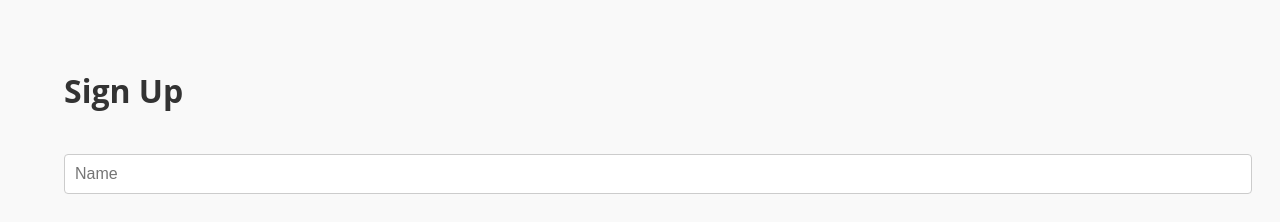
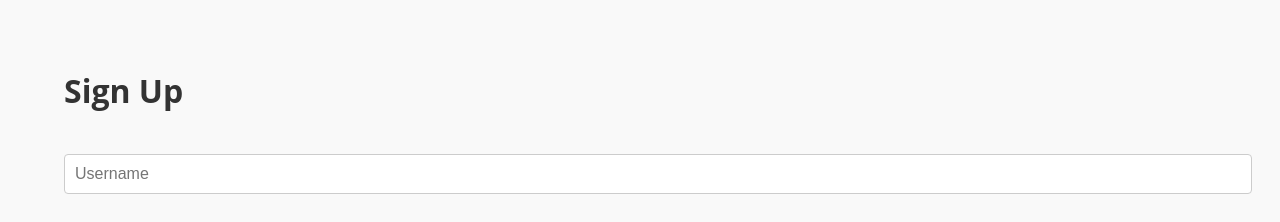
Before and after one commit to asish-kun/AI-Financial-Advisor-UI, a React (Create React App) app: page /signup in a window 1280 px wide. Shown: the top 222 px of the page. Built offline with nearby package versions, Linux system fonts and the light colour scheme.

Commit message:
Update SignUpPage.js

```diff
--- a/src/webpages/SignUpPage.js
+++ b/src/webpages/SignUpPage.js
@@ -3,7 +3,7 @@
 import { useNavigate } from 'react-router-dom';
 
 const SignupPage = () => {
-    const [name, setName] = useState('');
+    const [username, setUsername] = useState(''); // Add a username state
     const [email, setEmail] = useState('');
     const [password, setPassword] = useState('');
 
@@ -14,7 +14,7 @@
         const response = await fetch('http://127.0.0.1:5000/signup', {
             method: 'POST',
             headers: { 'Content-Type': 'application/json' },
-            body: JSON.stringify({ name, email, password }),
+            body: JSON.stringify({ username, email, password }), // Send username along with email and password
         });
         const data = await response.json();
         alert(data.message || 'Signup successful');
@@ -26,7 +26,7 @@
     return (
         <form onSubmit={handleSignup}>
             <h1>Sign Up</h1>
-            <input type="text" placeholder="Name" value={name} onChange={(e) => setName(e.target.value)} required />
+            <input type="text" placeholder="Username" value={username} onChange={(e) => setUsername(e.target.value)} required />
             <input type="email" placeholder="Email" value={email} onChange={(e) => setEmail(e.target.value)} required />
             <input type="password" placeholder="Password" value={password} onChange={(e) => setPassword(e.target.value)} required />
             <button type="submit">Sign Up</button>
```
